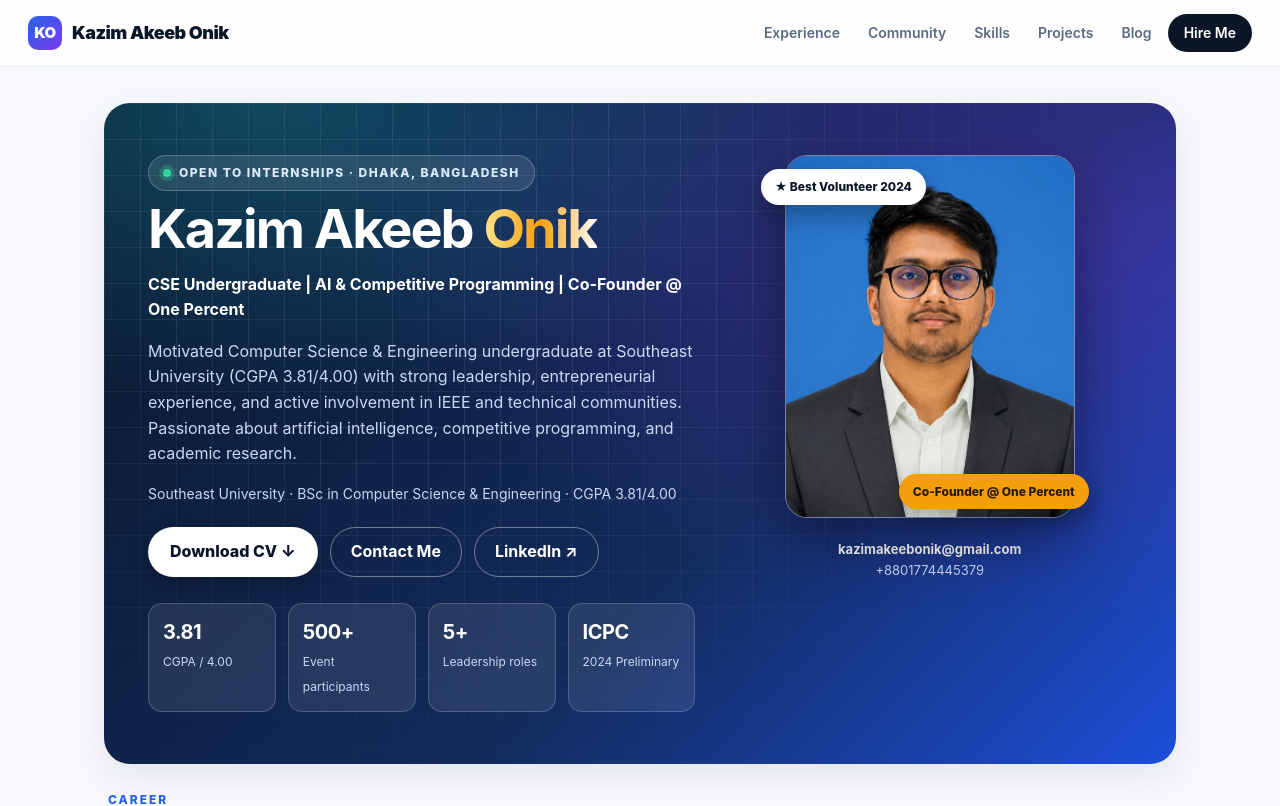
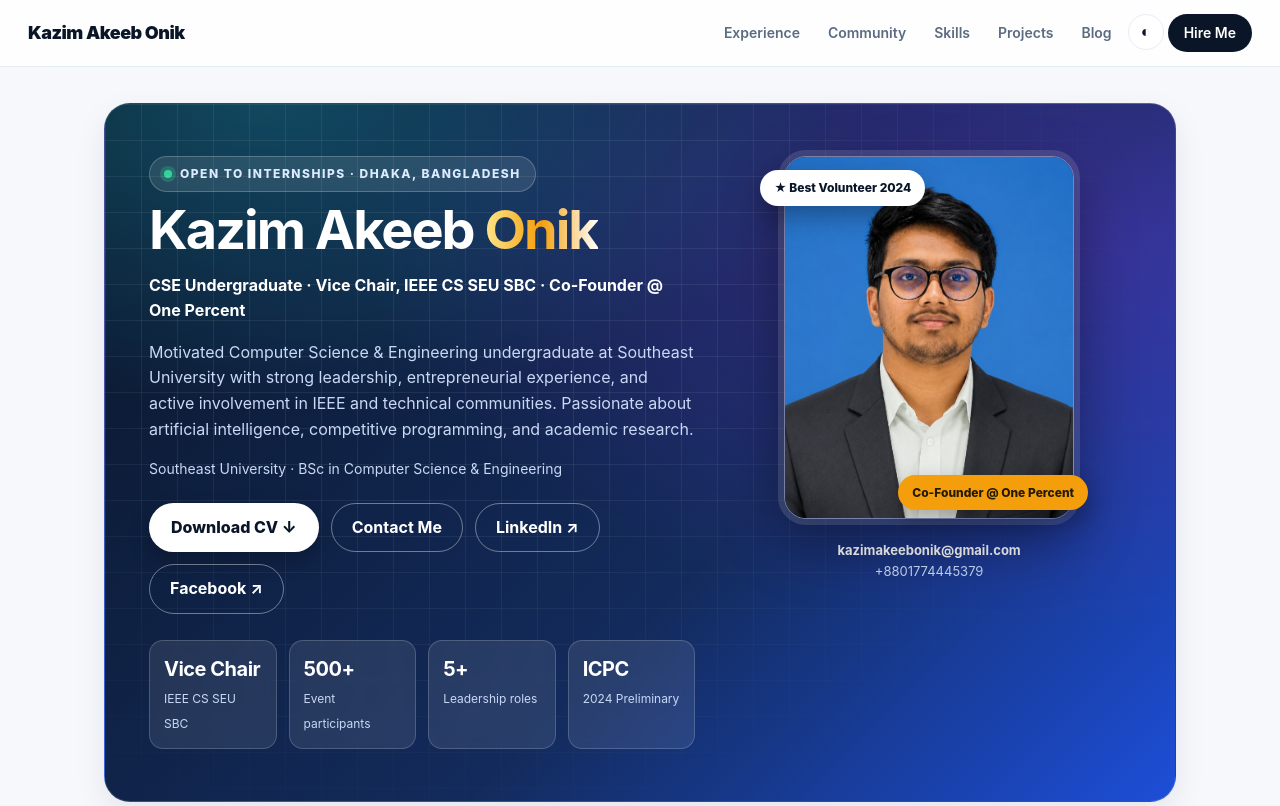
Before and after one commit to CforCGlow/portfolio, a Next.js app: page / in a window 1280 px wide. Shown: the top 806 px of the page. Built offline with nearby package versions, Linux system fonts and the light colour scheme.

Commit message:
Remove logo, dark mode toggle, FB button, hide CGPA, add Vice Chair + BDC designer roles

```diff
--- a/app/globals.css
+++ b/app/globals.css
@@ -1,8 +1,33 @@
 :root{
   --bg:#f6f8fc; --card:#ffffff; --ink:#0a1628; --muted:#5b6b82; --line:#e6ecf5;
   --blue:#2563eb; --cyan:#22d3ee; --navy:#0a1628; --gold:#f59e0b;
+  --tile:#ffffff; --soft:#f8faff; --input:#f8fafc;
   --radius:18px; --shadow:0 12px 32px rgba(10,22,40,.08);
 }
+[data-theme="dark"]{
+  --bg:#070d1a; --card:#0d1730; --ink:#e8eefb; --muted:#93a3bd; --line:#1c2a4a;
+  --tile:#0d1730; --soft:#0b1428; --input:#0b1428;
+  --shadow:0 16px 40px rgba(0,0,0,.45);
+}
+[data-theme="dark"] .nav{background:rgba(7,13,26,.82);border-bottom:1px solid var(--line)}
+[data-theme="dark"] .nav a.link{color:#93a3bd}
+[data-theme="dark"] .nav a.link:hover{color:#fff;background:#16223f}
+[data-theme="dark"] .badge{background:#16295c;color:#bcd0ff;border-color:#27407f}
+[data-theme="dark"] .timeline{border-left-color:#27407f}
+[data-theme="dark"] .timeline .item{background:#0d1730}
+[data-theme="dark"] .timeline .item::before{box-shadow:0 0 0 5px #16295c}
+[data-theme="dark"] input,[data-theme="dark"] textarea{border-color:#27407f;background:#0b1428;color:var(--ink)}
+[data-theme="dark"] .social-row a{background:#16295c;border-color:#27407f;color:#dbe4ff}
+[data-theme="dark"] .ach{border-top-color:var(--line)}
+.theme-toggle{border:1.5px solid var(--line);background:var(--card);color:var(--ink);width:36px;height:36px;border-radius:999px;cursor:pointer;font-size:16px;line-height:1}
+.theme-toggle:hover{border-color:var(--blue)}
+/* premium touches */
+.nav .logo{letter-spacing:-.5px}
+.sec-head h2{letter-spacing:-1.2px}
+.hero{border:1px solid rgba(255,255,255,.14)}
+.tile,.card{border-top:1px solid rgba(255,255,255,.6)}
+[data-theme="dark"] .tile,[data-theme="dark"] .card{border-top:1px solid rgba(255,255,255,.08)}
+.profile-img{border:1px solid rgba(255,255,255,.5);outline:6px solid rgba(255,255,255,.12)}
 *{box-sizing:border-box}
 html{scroll-behavior:smooth}
 body{margin:0;font-family:"Inter","Segoe UI",system-ui,-apple-system,Arial,sans-serif;background:var(--bg);color:var(--ink);line-height:1.6}
@@ -56,13 +81,13 @@
 .card{background:var(--card);border:1px solid var(--line);border-radius:var(--radius);padding:24px;margin:14px 0;box-shadow:var(--shadow)}
 .grid2{display:grid;grid-template-columns:1fr 1fr;gap:16px}
 .grid3{display:grid;grid-template-columns:1fr 1fr 1fr;gap:16px}
-.tile{background:var(--card);border:1px solid var(--line);border-radius:16px;padding:18px;transition:transform .15s ease, box-shadow .15s ease}
+.tile{background:var(--tile);border:1px solid var(--line);border-radius:16px;padding:18px;transition:transform .15s ease, box-shadow .15s ease}
 .tile:hover{transform:translateY(-3px);box-shadow:0 16px 34px rgba(37,99,235,.12)}
 .tile h3{margin:0 0 4px;font-size:16px;letter-spacing:-.3px}
 .badge{display:inline-block;padding:4px 12px;border-radius:999px;font-size:12px;font-weight:700;background:#eef2ff;color:#1d4ed8;margin:3px 4px 0 0;border:1px solid #dbe4ff}
 .muted{color:var(--muted)}
 .timeline{position:relative;margin:8px 0 0;padding-left:22px;border-left:2px solid #dbe4ff}
-.timeline .item{position:relative;margin:0 0 18px;background:#f8faff;border:1px solid var(--line);border-radius:14px;padding:14px 16px}
+.timeline .item{position:relative;margin:0 0 18px;background:var(--soft);border:1px solid var(--line);border-radius:14px;padding:14px 16px}
 .timeline .item::before{content:"";position:absolute;left:-30px;top:18px;width:12px;height:12px;border-radius:50%;background:var(--blue);box-shadow:0 0 0 5px #dbeafe}
 .timeline .item .period{font-size:12px;font-weight:800;color:var(--blue);letter-spacing:.5px;text-transform:uppercase}
 ul.clean{margin:8px 0;padding-left:18px}
@@ -70,7 +95,7 @@
 .ach{display:flex;gap:12px;align-items:flex-start;padding:12px 0;border-top:1px solid var(--line)}
 .ach:first-of-type{border-top:0}
 .ach .icon{width:38px;height:38px;flex:none;border-radius:12px;background:linear-gradient(135deg,#fef3c7,#fde68a);display:grid;place-items:center;font-size:18px}
-input,textarea{width:100%;padding:12px 14px;margin:7px 0;border-radius:12px;border:1.5px solid #cbd5e1;background:#f8fafc;font:inherit}
+input,textarea{width:100%;padding:12px 14px;margin:7px 0;border-radius:12px;border:1.5px solid #cbd5e1;background:var(--input);color:var(--ink);font:inherit}
 input:focus,textarea:focus{outline:none;border-color:var(--blue);background:#fff;box-shadow:0 0 0 4px rgba(37,99,235,.12)}
 button.primary{background:linear-gradient(135deg,var(--blue),#7c3aed);color:#fff;border:0;padding:12px 18px;border-radius:12px;font-weight:800;cursor:pointer;width:100%}
 button.primary:hover{filter:brightness(1.05)}
--- a/app/layout.js
+++ b/app/layout.js
@@ -1,27 +1,34 @@
 import "./globals.css";
+import ThemeToggle from "@/components/ThemeToggle";
 
 export const metadata = {
   title: "Kazim Akeeb Onik | CSE Portfolio",
-  description: "CSE undergraduate, AI & CP enthusiast, Co-Founder @ One Percent, IEEE & SEUCC organizer."
+  description: "CSE undergraduate, Vice Chair IEEE CS SEU SBC, Graphic Designer IEEE CS BDC, Co-Founder @ One Percent."
 };
+
+const themeInit = `(function(){try{var t=localStorage.getItem('theme');if(!t){t=window.matchMedia('(prefers-color-scheme: dark)').matches?'dark':'light';}document.documentElement.dataset.theme=t;}catch(e){}})();`;
 
 export default function RootLayout({ children }) {
   return (
     <html lang="en">
+      <head>
+        <script dangerouslySetInnerHTML={{ __html: themeInit }} />
+      </head>
       <body>
         <nav className="nav">
-          <a className="logo" href="/"><span className="mark">KO</span> Kazim Akeeb Onik</a>
+          <a className="logo" href="/">Kazim Akeeb Onik</a>
           <div className="links">
             <a className="link" href="/#experience">Experience</a>
             <a className="link" href="/#community">Community</a>
             <a className="link" href="/#skills">Skills</a>
             <a className="link" href="/#projects">Projects</a>
             <a className="link" href="/blog">Blog</a>
+            <ThemeToggle />
             <a className="cta" href="/#contact">Hire Me</a>
           </div>
         </nav>
         <div className="container">{children}</div>
-        <footer className="footer"><strong>Kazim Akeeb Onik</strong> · Southeast University CSE · CGPA 3.81<br />kazimakeebonik@gmail.com · +8801774445379 · linkedin.com/in/kazim-akeeb-onik</footer>
+        <footer className="footer"><strong>Kazim Akeeb Onik</strong> · Southeast University CSE<br />kazimakeebonik@gmail.com · +8801774445379 · linkedin.com/in/kazim-akeeb-onik</footer>
       </body>
     </html>
   );
--- a/app/page.js
+++ b/app/page.js
@@ -10,14 +10,15 @@
           <h1>Kazim Akeeb <span className="grad">Onik</span></h1>
           <p className="lead"><strong style={{ color: "#fff" }}>{profile.title}</strong></p>
           <p className="lead">{profile.bio}</p>
-          <p className="lead" style={{ fontSize: 14 }}>{profile.university} · {profile.degree} · CGPA {profile.cgpa}</p>
+          <p className="lead" style={{ fontSize: 14 }}>{profile.university} · {profile.degree}</p>
           <div className="cta">
             <a className="btn-primary" href="/resume.pdf">Download CV ↓</a>
             <a className="btn-ghost" href="#contact">Contact Me</a>
             <a className="btn-ghost" href={profile.socials.linkedin} target="_blank">LinkedIn ↗</a>
+            <a className="btn-ghost" href="https://www.facebook.com/cglow17" target="_blank">Facebook ↗</a>
           </div>
           <div className="stats">
-            <div className="stat"><strong>3.81</strong><br /><span>CGPA / 4.00</span></div>
+            <div className="stat"><strong>Vice Chair</strong><br /><span>IEEE CS SEU SBC</span></div>
             <div className="stat"><strong>500+</strong><br /><span>Event participants</span></div>
             <div className="stat"><strong>5+</strong><br /><span>Leadership roles</span></div>
             <div className="stat"><strong>ICPC</strong><br /><span>2024 Preliminary</span></div>
--- /dev/null
+++ b/components/ThemeToggle.js
@@ -0,0 +1,23 @@
+"use client";
+import { useEffect, useState } from "react";
+
+export default function ThemeToggle() {
+  const [theme, setTheme] = useState("light");
+
+  useEffect(() => {
+    setTheme(document.documentElement.dataset.theme || "light");
+  }, []);
+
+  function toggle() {
+    const next = theme === "dark" ? "light" : "dark";
+    document.documentElement.dataset.theme = next;
+    try { localStorage.setItem("theme", next); } catch {}
+    setTheme(next);
+  }
+
+  return (
+    <button className="theme-toggle" onClick={toggle} aria-label="Toggle dark mode" title="Toggle dark mode">
+      {theme === "dark" ? "☀" : "◐"}
+    </button>
+  );
+}
```
Also changed, not shown: lib/data.js, 1 other file (tests, documents, lock files or other folders).
